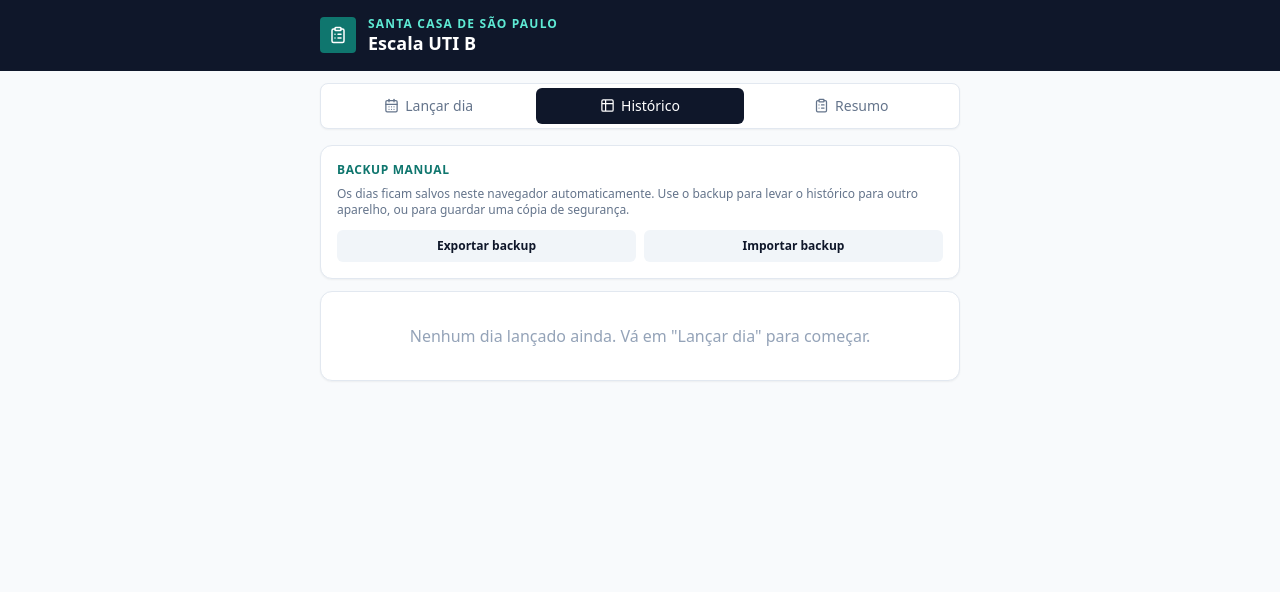
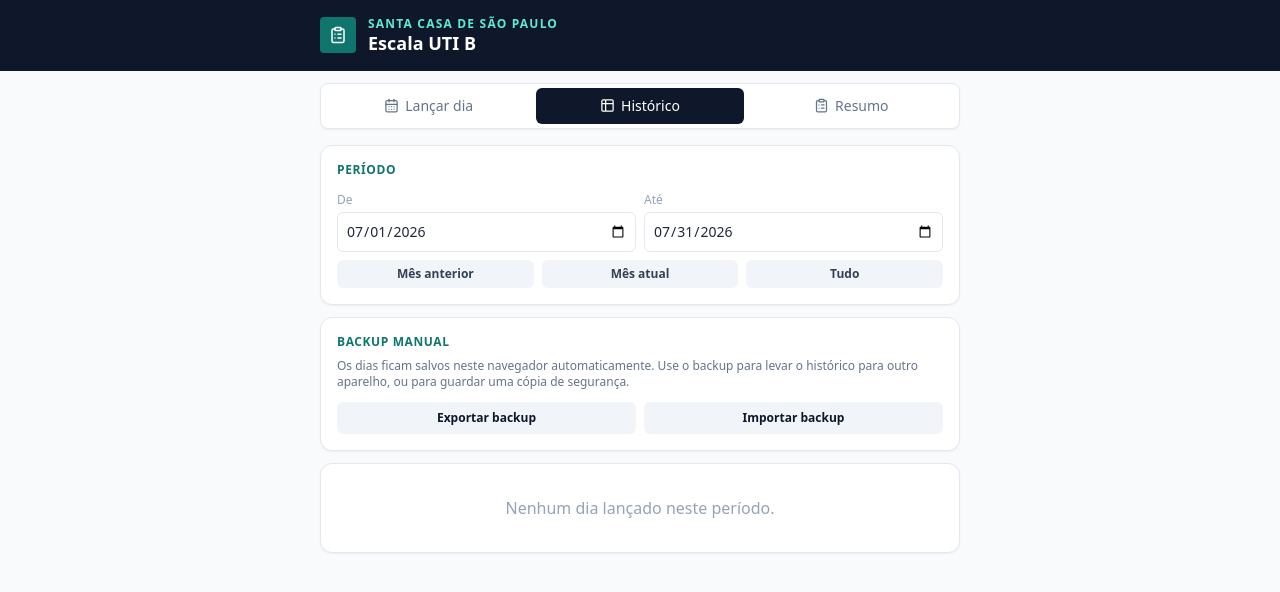
Before and after one commit to matheusfischersantacasa-boop/Escala-Uti-Pedi-trica, a React (Vite) app: page / in a window 1280 px wide. Both pictures are taken after a click on the button "Histórico". Shown: the top 592 px of the page. Built offline with nearby package versions, Linux system fonts and the light colour scheme.

Commit message:
Update App.jsx

```diff
--- a/src/App.jsx
+++ b/src/App.jsx
@@ -79,6 +79,21 @@ class ErrorBoundary extends React.Component {
   }
 }
 
+function firstDayOfMonth(offset) {
+  const d = new Date();
+  d.setDate(1);
+  d.setMonth(d.getMonth() + offset);
+  return toISODate(d);
+}
+
+function lastDayOfMonth(offset) {
+  const d = new Date();
+  d.setDate(1);
+  d.setMonth(d.getMonth() + offset + 1);
+  d.setDate(0);
+  return toISODate(d);
+}
+
 export default function EscalaUtiBApp() {
   const [tab, setTab] = useState("novo");
   const [entries, setEntries] = useState({});
@@ -92,6 +107,8 @@ export default function EscalaUtiBApp() {
   const [showImport, setShowImport] = useState(false);
   const [importText, setImportText] = useState("");
   const [ioMsg, setIoMsg] = useState("");
+  const [periodStart, setPeriodStart] = useState(firstDayOfMonth(0));
+  const [periodEnd, setPeriodEnd] = useState(lastDayOfMonth(0));
 
   const loadAll = useCallback(() => {
     setLoading(true);
@@ -226,7 +243,14 @@ export default function EscalaUtiBApp() {
     setTab("novo");
   }
 
-  const sortedDates = Object.keys(entries).sort((a, b) => (a < b ? 1 : -1));
+  const filteredEntries = {};
+  Object.entries(entries).forEach(([date, entry]) => {
+    if (periodStart && date < periodStart) return;
+    if (periodEnd && date > periodEnd) return;
+    filteredEntries[date] = entry;
+  });
+
+  const sortedDates = Object.keys(filteredEntries).sort((a, b) => (a < b ? 1 : -1));
 
   const summary = {};
   function addToSummary(pessoa, horas, isWeekend) {
@@ -236,7 +260,7 @@ export default function EscalaUtiBApp() {
     if (isWeekend) summary[key].fds += horas;
     else summary[key].semana += horas;
   }
-  Object.values(entries).forEach((entry) => {
+  Object.values(filteredEntries).forEach((entry) => {
     const { isWeekend } = dateInfo(entry.date);
     ROLES.forEach((r) => addToSummary(entry[r.key], r.horas, isWeekend));
     (entry.utiA || []).forEach((row) => {
@@ -253,6 +277,11 @@ export default function EscalaUtiBApp() {
       valor: v.semana * rateWeekday + v.fds * rateWeekend,
     }))
     .sort((a, b) => b.total - a.total);
+
+  const grandTotal = summaryRows.reduce(
+    (acc, r) => ({ horas: acc.horas + r.total, valor: acc.valor + r.valor }),
+    { horas: 0, valor: 0 }
+  );
 
   const formInfo = dateInfo(form.date);
 
@@ -318,9 +347,16 @@ export default function EscalaUtiBApp() {
               hasExisting={!!entries[form.date]}
             />
           ) : tab === "historico" ? (
+            <>
+              <PeriodFilter
+                periodStart={periodStart}
+                periodEnd={periodEnd}
+                setPeriodStart={setPeriodStart}
+                setPeriodEnd={setPeriodEnd}
+              />
               <Historico
                 sortedDates={sortedDates}
-              entries={entries}
+                entries={filteredEntries}
                 onEdit={loadForEdit}
                 onDelete={handleDelete}
                 onExport={handleExportAll}
@@ -336,16 +372,85 @@ export default function EscalaUtiBApp() {
                 ioMsg={ioMsg}
                 exportText={JSON.stringify(entries, null, 2)}
               />
+            </>
           ) : (
+            <>
+              <PeriodFilter
+                periodStart={periodStart}
+                periodEnd={periodEnd}
+                setPeriodStart={setPeriodStart}
+                setPeriodEnd={setPeriodEnd}
+              />
               <Resumo
                 summaryRows={summaryRows}
+                grandTotal={grandTotal}
                 rateWeekday={rateWeekday}
                 rateWeekend={rateWeekend}
                 setRateWeekday={setRateWeekday}
                 setRateWeekend={setRateWeekend}
               />
+            </>
           )}
         </ErrorBoundary>
+      </div>
+    </div>
+  );
+}
+
+function PeriodFilter({ periodStart, periodEnd, setPeriodStart, setPeriodEnd }) {
+  function applyMonth(offset) {
+    setPeriodStart(firstDayOfMonth(offset));
+    setPeriodEnd(lastDayOfMonth(offset));
+  }
+  function clearPeriod() {
+    setPeriodStart("");
+    setPeriodEnd("");
+  }
+  return (
+    <div className="bg-white rounded-xl shadow-sm border border-slate-200 p-4 mb-3">
+      <div className="text-xs tracking-wider uppercase text-teal-700 font-bold mb-2">Período</div>
+      <div className="flex gap-2 mb-2">
+        <div className="flex-1">
+          <label className="text-xs text-slate-400">De</label>
+          <input
+            type="date"
+            value={periodStart}
+            onChange={(e) => setPeriodStart(e.target.value)}
+            className="w-full mt-0.5 border border-slate-200 rounded-md px-2 py-2 text-sm focus:outline-none focus:ring-2 focus:ring-teal-600"
+          />
+        </div>
+        <div className="flex-1">
+          <label className="text-xs text-slate-400">Até</label>
+          <input
+            type="date"
+            value={periodEnd}
+            onChange={(e) => setPeriodEnd(e.target.value)}
+            className="w-full mt-0.5 border border-slate-200 rounded-md px-2 py-2 text-sm focus:outline-none focus:ring-2 focus:ring-teal-600"
+          />
+        </div>
+      </div>
+      <div className="flex gap-2">
+        <button
+          type="button"
+          onClick={() => applyMonth(-1)}
+          className="flex-1 text-xs font-semibold text-slate-700 bg-slate-100 hover:bg-slate-200 py-1.5 rounded-md"
+        >
+          Mês anterior
+        </button>
+        <button
+          type="button"
+          onClick={() => applyMonth(0)}
+          className="flex-1 text-xs font-semibold text-slate-700 bg-slate-100 hover:bg-slate-200 py-1.5 rounded-md"
+        >
+          Mês atual
+        </button>
+        <button
+          type="button"
+          onClick={clearPeriod}
+          className="flex-1 text-xs font-semibold text-slate-700 bg-slate-100 hover:bg-slate-200 py-1.5 rounded-md"
+        >
+          Tudo
+        </button>
       </div>
     </div>
   );
@@ -597,7 +702,7 @@ function Historico({ sortedDates, entries, onEdit, onDelete, onExport, onImport,
 
       {sortedDates.length === 0 ? (
         <div className="bg-white rounded-xl shadow-sm border border-slate-200 p-8 text-center text-slate-400">
-          Nenhum dia lançado ainda. Vá em "Lançar dia" para começar.
+          Nenhum dia lançado neste período.
         </div>
       ) : (
         sortedDates.map((date) => {
@@ -685,7 +790,7 @@ function Historico({ sortedDates, entries, onEdit, onDelete, onExport, onImport,
   );
 }
 
-function Resumo({ summaryRows, rateWeekday, rateWeekend, setRateWeekday, setRateWeekend }) {
+function Resumo({ summaryRows, grandTotal, rateWeekday, rateWeekend, setRateWeekday, setRateWeekend }) {
   return (
     <div className="space-y-4">
       <div className="bg-white rounded-xl shadow-sm border border-slate-200 p-4">
@@ -712,12 +817,20 @@ function Resumo({ summaryRows, rateWeekday, rateWeekend, setRateWeekday, setRate
         </div>
       </div>
 
+      <div className="bg-teal-700 rounded-xl shadow-sm p-4 text-white">
+        <div className="text-xs tracking-wider uppercase text-teal-200 font-bold mb-1">Total geral do período</div>
+        <div className="flex items-end justify-between">
+          <span className="text-sm text-teal-100">{grandTotal.horas}h no total</span>
+          <span className="text-2xl font-bold tabular-nums">{fmtMoney(grandTotal.valor)}</span>
+        </div>
+      </div>
+
       <div className="bg-white rounded-xl shadow-sm border border-slate-200 overflow-hidden">
         <div className="px-4 py-2.5 bg-slate-50 border-b border-slate-100 text-xs tracking-wider uppercase text-teal-700 font-bold">
           Total por pessoa
         </div>
         {summaryRows.length === 0 ? (
-          <div className="p-8 text-center text-slate-400">Sem dados lançados ainda.</div>
+          <div className="p-8 text-center text-slate-400">Sem dados lançados neste período.</div>
         ) : (
           <div className="divide-y divide-slate-100">
             {summaryRows.map((row) => (
```
Lines whose indentation alone changed are shown as unchanged.
